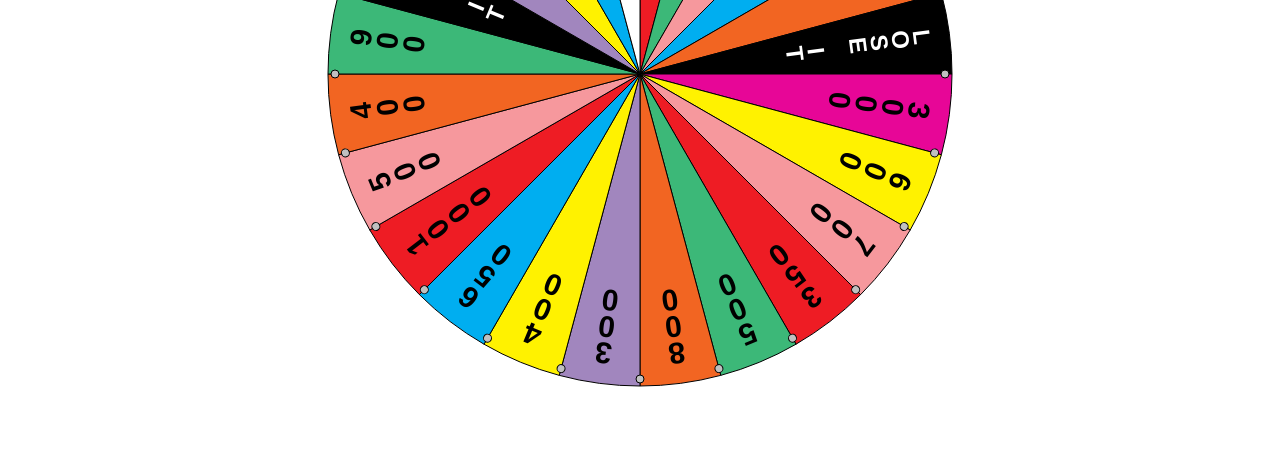
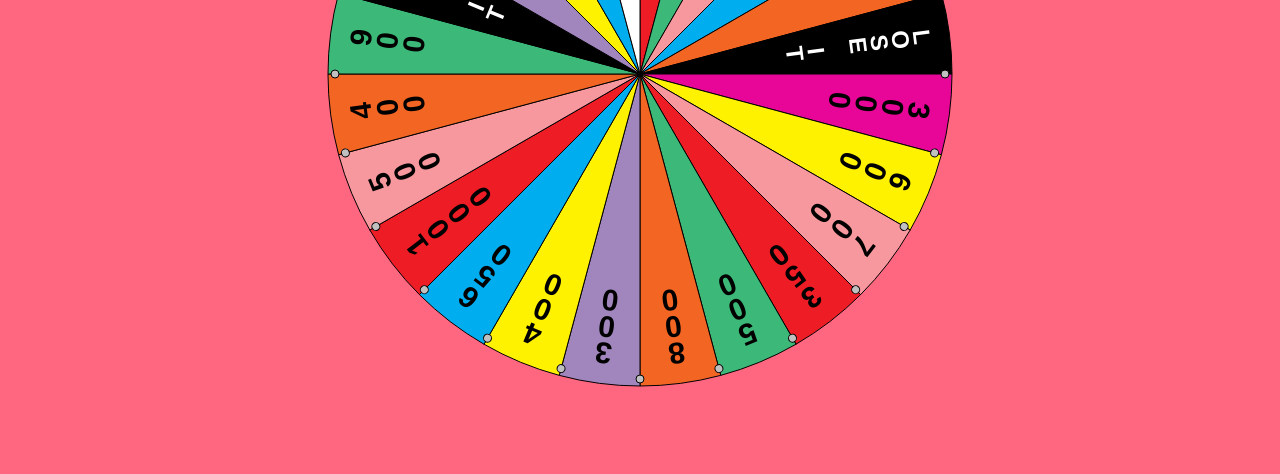
Before and after one commit to jodonnell/10_year_ann, a plain HTML site: page index.html in a window 1280 px wide. Shown: the part 326-800 px from the top of the page. Drawn offline with nearby package versions, Linux system fonts and the light colour scheme.

Commit message:
make pink

```diff
--- a/main.css
+++ b/main.css
@@ -13,7 +13,7 @@ Verison History:
 body
 {
     font-family: 'Bubblegum Sans', cursive;
-
+    background-color: #ff6781;
 }
 
 /* Sets the background image for the wheel */
```
